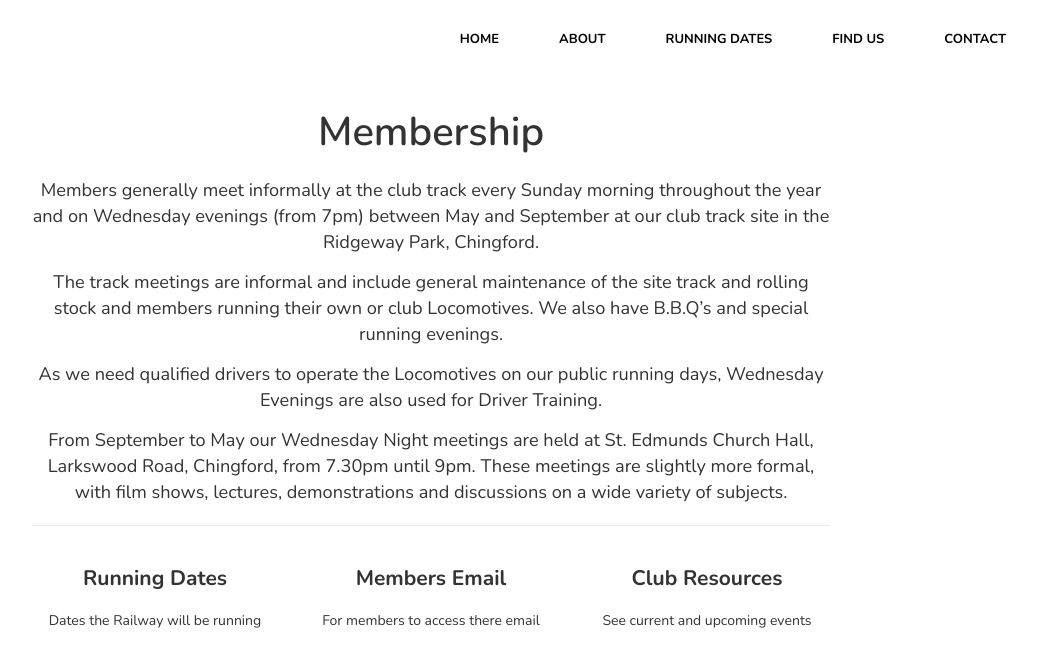
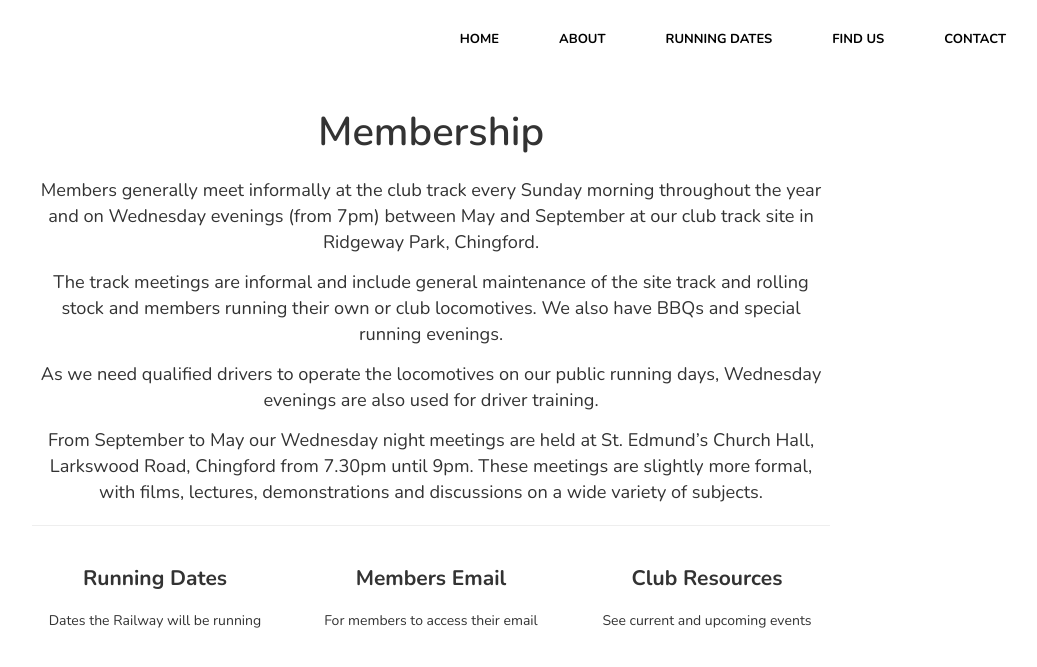
Before and after one commit to CDMEC/New-CDMEC, a Jekyll site: the page built from membership.md, in a window 1280 px wide. Shown: the top 667 px of the page, without its empty margins (209-1246 px from the left). Built offline with Jekyll 4.4.1, drawn with Linux system fonts in a browser that asks for light colours.

Commit message:
Update membership.md
spellcheck- alex

```diff
--- a/membership.md
+++ b/membership.md
@@ -4,13 +4,13 @@ title: Membership
 permalink: /membership/
 ---
 
-<span style="font-size: 1.3em;">Members generally meet informally at the club track every Sunday morning throughout the year and on Wednesday evenings (from 7pm) between May and September at our club track site in the Ridgeway Park, Chingford.
+<span style="font-size: 1.3em;">Members generally meet informally at the club track every Sunday morning throughout the year and on Wednesday evenings (from 7pm) between May and September at our club track site in Ridgeway Park, Chingford.
 
-<span style="font-size: 1.3em;">The track meetings are informal and include general maintenance of the site track and rolling stock and members running their own or club Locomotives. We also have B.B.Q’s and special running evenings.
+<span style="font-size: 1.3em;">The track meetings are informal and include general maintenance of the site track and rolling stock and members running their own or club locomotives. We also have BBQs and special running evenings.
 
-<span style="font-size: 1.3em;">As we need qualified drivers to operate the Locomotives on our public running days, Wednesday Evenings are also used for Driver Training.
+<span style="font-size: 1.3em;">As we need qualified drivers to operate the locomotives on our public running days, Wednesday evenings are also used for driver training.
 
-<span style="font-size: 1.3em;">From September to May our Wednesday Night meetings are held at St. Edmunds Church Hall, Larkswood Road, Chingford, from 7.30pm until 9pm. These meetings are slightly more formal, with film shows, lectures, demonstrations and discussions on a wide variety of subjects.
+<span style="font-size: 1.3em;">From September to May our Wednesday night meetings are held at St. Edmund's Church Hall, Larkswood Road, Chingford from 7.30pm until 9pm. These meetings are slightly more formal, with films, lectures, demonstrations and discussions on a wide variety of subjects.
 
 ---
 
@@ -23,7 +23,7 @@ permalink: /membership/
   </div>
   <div class="col-sm-4">
 	<a href="https://accounts.zoho.com/signin?servicename=VirtualOffice&signupurl=https://www.zoho.com//workplace/pricing.html?src=zmail-signup&serviceurl=https%3A%2F%2Fmail.zoho.com%2Fzm%2F"><h2><font color="#333333">Members Email</font></h2><i class="fa fa-arrow-right" aria-hidden="true"></i></a>
-	<p>For members to access there email</p>
+	<p>For members to access their email</p>
   </div>
   <div class="col-sm-4">
 	<a href="/club-resources"><h2><font color="#333333">Club Resources</font></h2><i class="fa fa-arrow-right" aria-hidden="true"></i></a>
```
